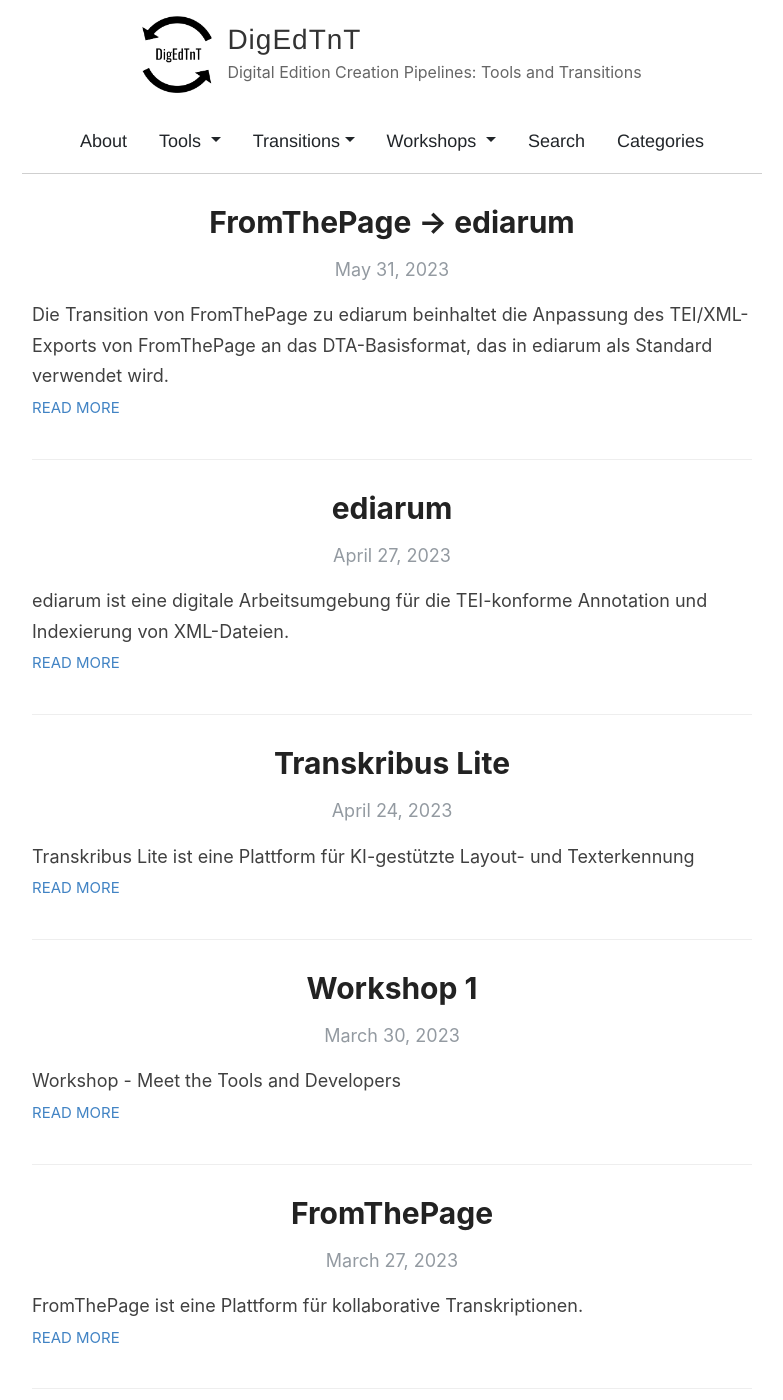
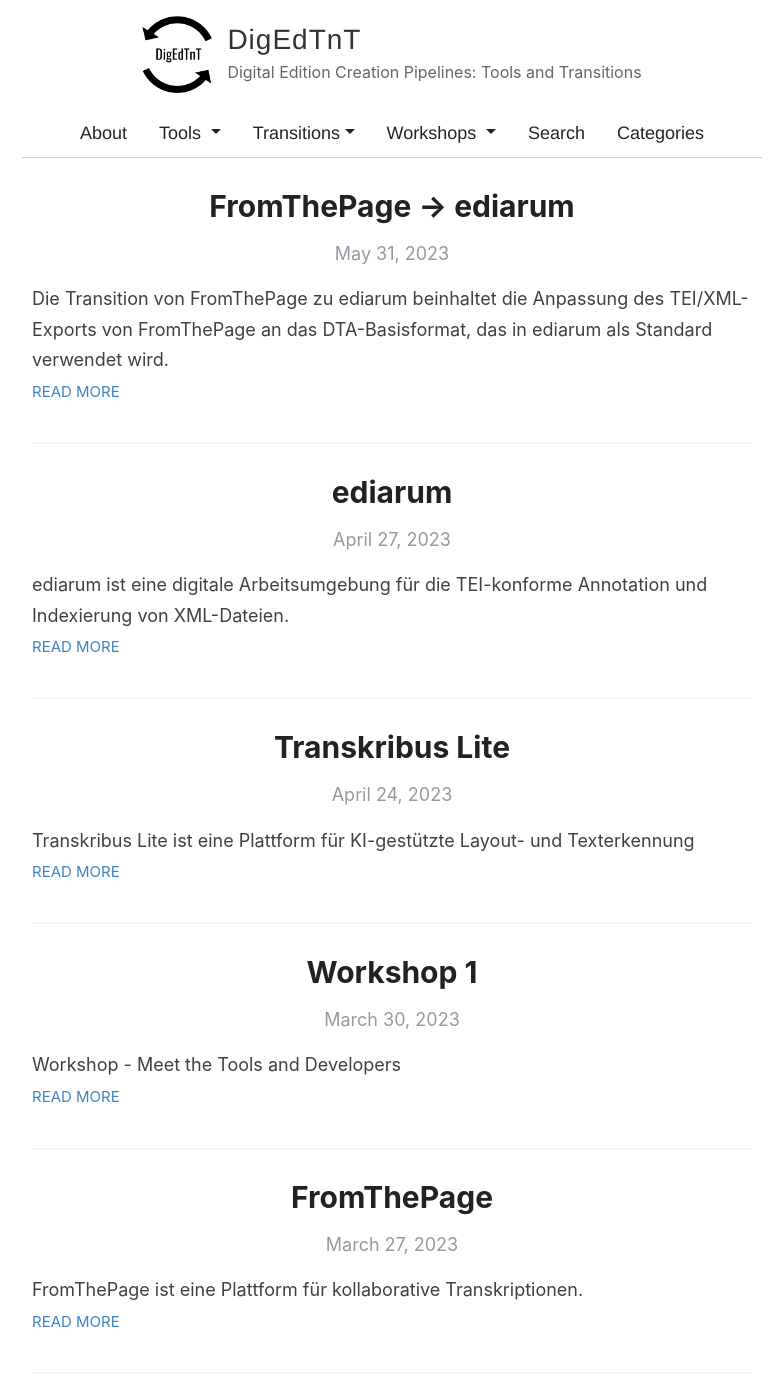
Before and after one commit to DigEdTnT/digedtnt.github.io, a Jekyll site: the page built from index.html, in a window 1280 px wide and 1400 px high. Shown: the whole window, without its empty margins (248-1031 px from the left). Built offline with Jekyll 4.4.1, drawn with Linux system fonts in a browser that asks for light colours; the list of posts is cut into pages by our own code.

Commit message:
Update style.scss

```diff
--- a/assets/style.scss
+++ b/assets/style.scss
@@ -248,10 +248,6 @@
 ul ul,
 ol ul {
   list-style-type: circle;
-}
-
-div > ul > li {
-  padding: 0.5rem 0rem !important;
 }
 
 em,
```
